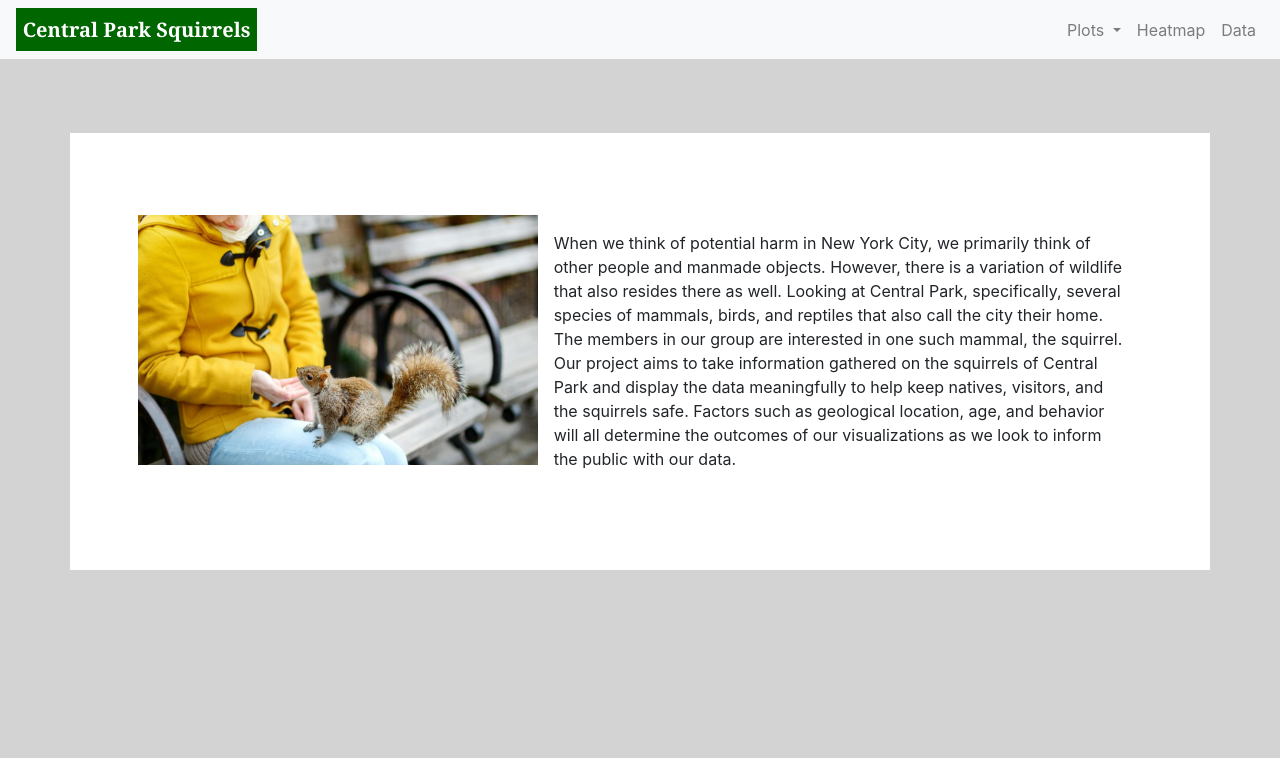
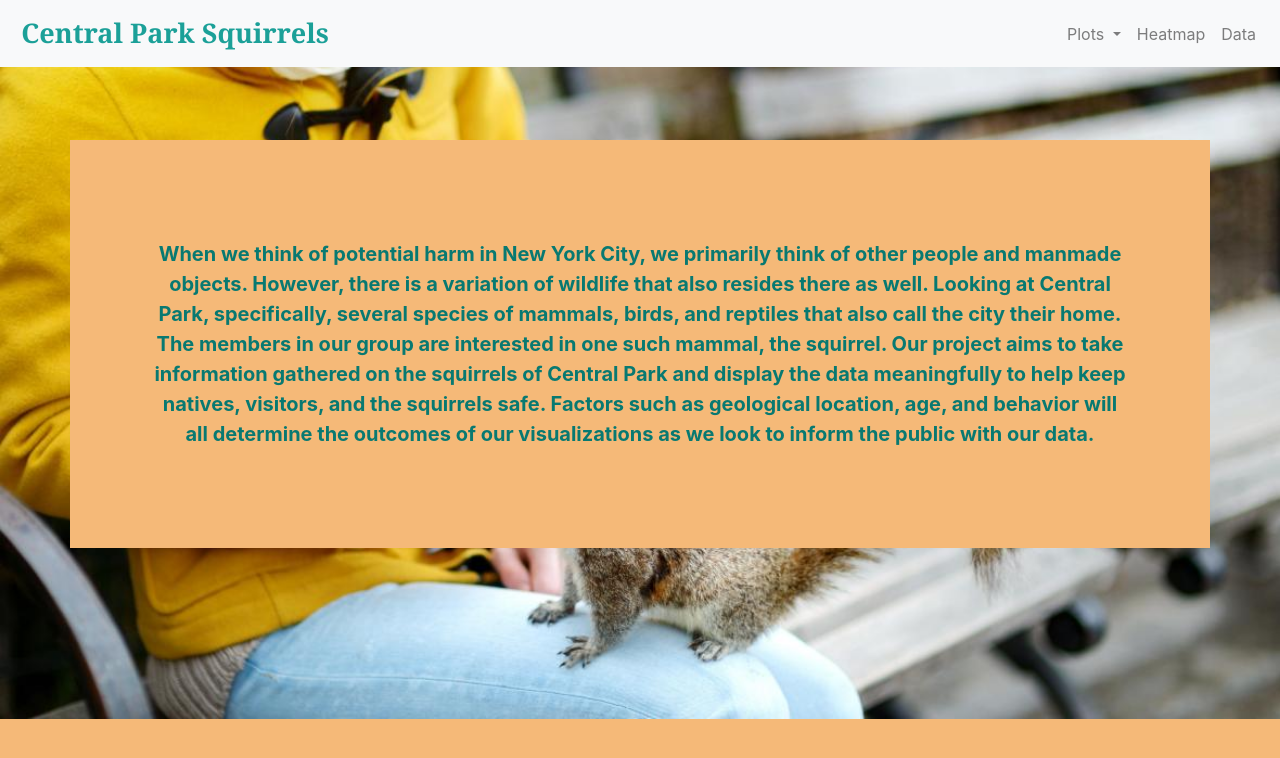
Before and after one commit to WilliamRoll/Central-Park-Squirrel-Census, a Flask app: page / in a window 1280 px wide. Shown: the top 758 px of the page. Run offline with Flask 2, Linux system fonts and the light colour scheme; some libraries are stand-ins or nearby versions.

Commit message:
changing style.css

```diff
--- a/static/css/style.css
+++ b/static/css/style.css
@@ -1,58 +1,92 @@
 /* Your stylesheet */
+/* added squirrel background image */
+/* navbar */
 
-/* color of latitude button */
 .navbar-brand
 {
-    background-color:#006600;
-    padding: 5pt;
-    color: white;
+
+    padding: 4pt;
+    color:  #1BA098;
 }
 
-/* text of latitude button */
+/* navbar button */
 .navbar-light .navbar-brand {
-    color:white;
+    color: #1BA098;
     font-weight:bold;
-    font-family: Georgia, 'Times New Roman', Times, serif;
+    font-size: 27px;
+    font-family: Cambria, Cochin, Georgia, Times, 'Times New Roman', serif;
 
 }
 
-/* hover feature */
 
 .nav-item > a:hover {
-    background-color: lightgray
+    background-color:#f5b978;
+    color: #087971;
+
+
 }
 
 .dropdown-menu > a:hover {
-    background-color: lightgray
+    background-color:#f5b978;
+    color: #087971;
+
 }
 
-/* headings */
+
 
 h1 {
-  font-size: 25px;
-  color: #00cc66;
+  text-align: center;
+  font-size: 35px;
   font-weight: bold;
+
   font-family: Georgia, 'Times New Roman', Times, serif;
+  color: #087971;
+}
+
+h2 {
+    text-align: center;
+    font-size: 30px;
+    font-weight: bold;
+    color: #087971;
+
 }
 
 h4 {
-  color: #00cc66;
+  text-align: center;
+  color: #087971;
   text-align: center;
   font-weight: bold;
-  font-family: Georgia, 'Times New Roman', Times, serif;
+  font-family: Cambria, Cochin, Georgia, Times, 'Times New Roman', serif;
 }
 
-/* container */
+
 .container{
-
+    text-align: center;
+    color: #087971;
+    font-weight: bold;
+    font-size: 20px;
     position: relative;
     padding:50pt;
     top: 55pt;
-    background-color:white;
+    background-color:#f5b978;
+
 
 }
 
-/* background color */
+/* background image ; */
 body{
-    background-color:lightgray;
+
+    background-image: url("../images/squirrel_homepage.jpg");
+    background-repeat: no-repeat;
+    background-size: 100%;
+    background-color:#f5b978;
+    background-attachment:fixed;
+    height:100%;
+    margin: 0;
+    overflow: auto;
+
+/* can also use overflow:hidden to hide */
+
+
 }
+/* background-position : center center; */
--- a/templates/index.html
+++ b/templates/index.html
@@ -63,12 +63,11 @@
       </div>
     </nav>
 
-    <!--Page Info-->
+    <!--Page Info -->
     <div class="container">
       <div class="row">
         <div class="col-md-12 p-3">
           <div class="image-wrapper float-left pr-3">
-            <img src="../squirrel_homepage.jpg"alt="Responsive image" height="250px", width="400px">
           </div>
           <div class="single-post-content-wrapper p-3">
             When we think of potential harm in New York City, we primarily think of other people and manmade objects.
```
Also changed, not shown: 3 other files.
